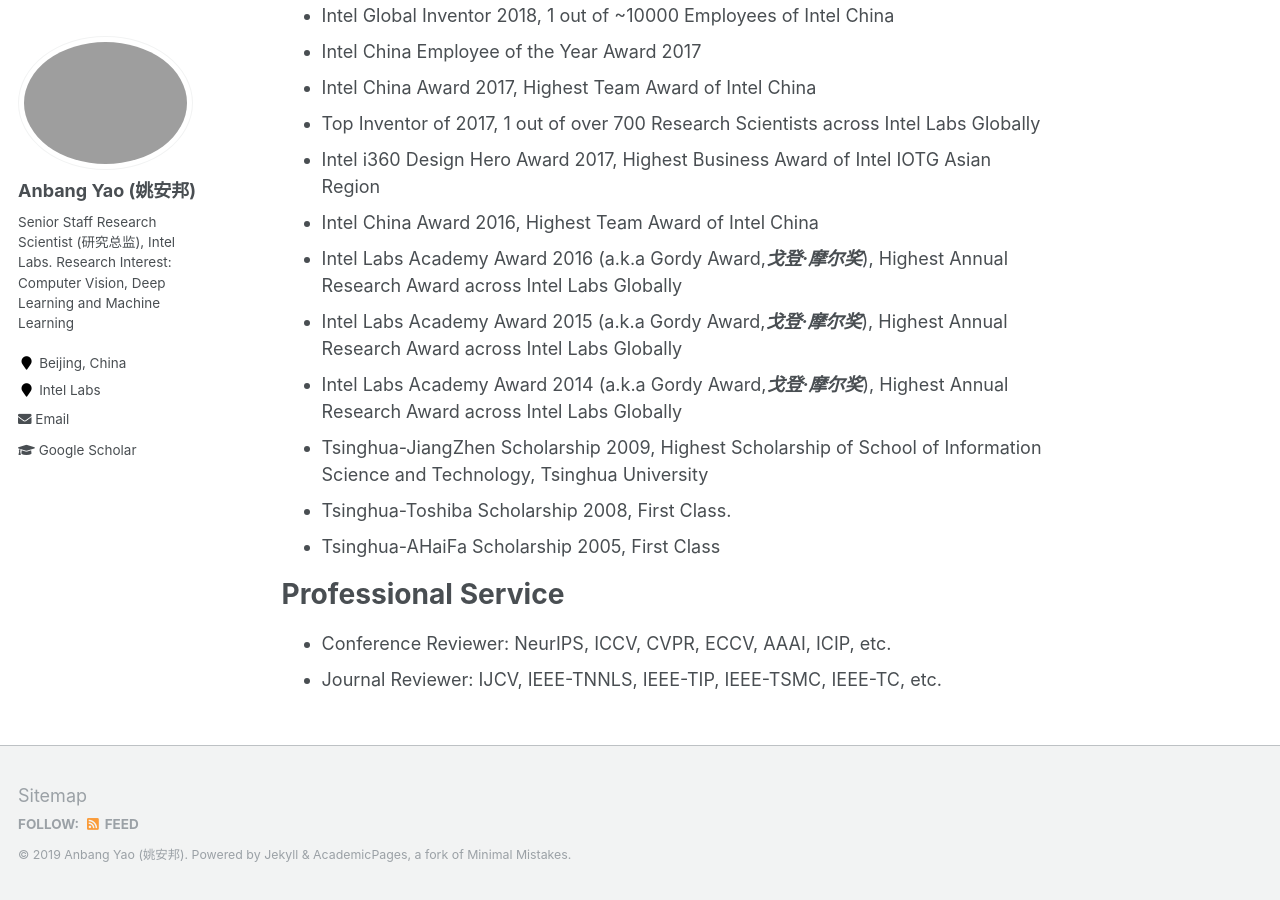
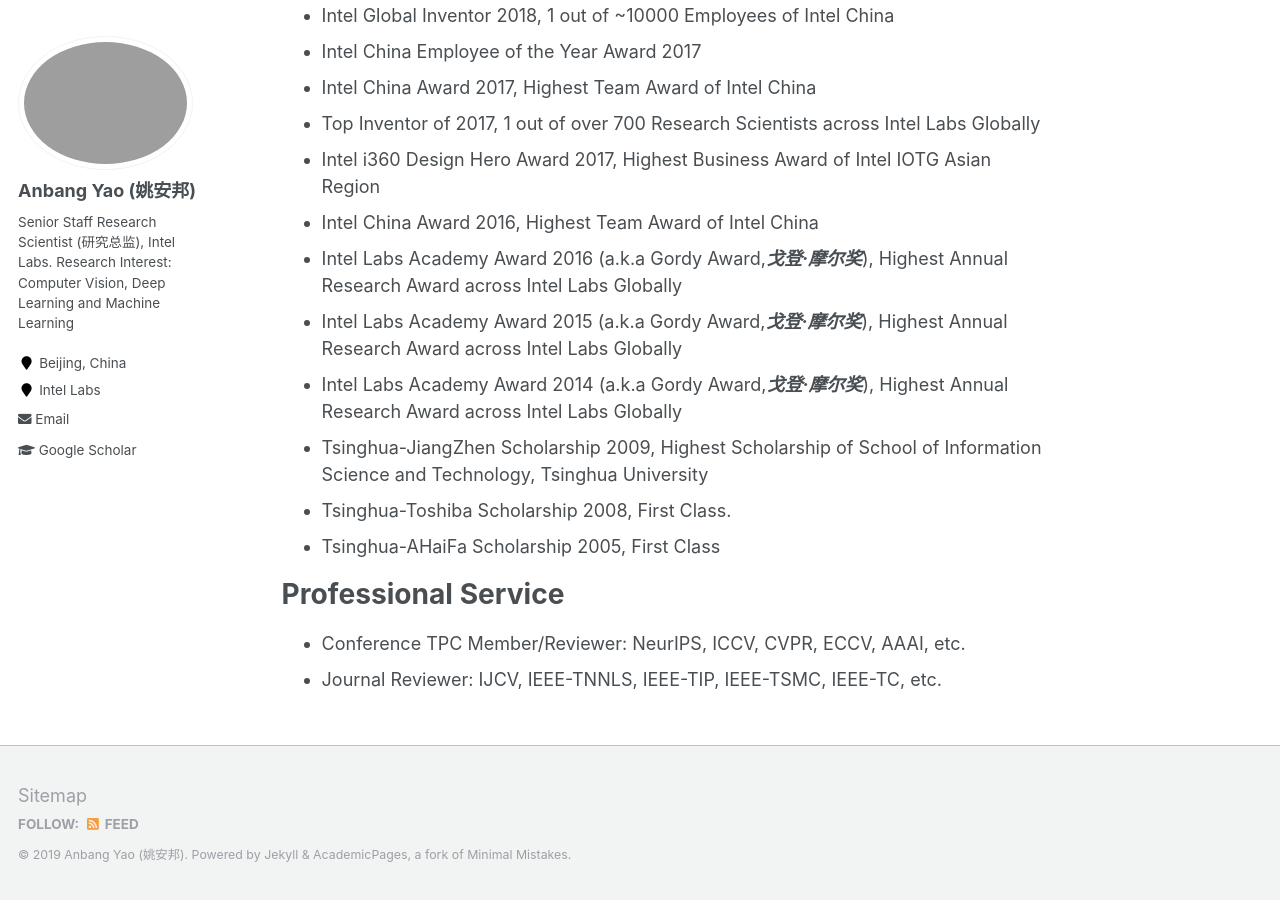
Before and after one commit to YaoAnbang/YaoAnbang.github.io, a Jekyll site: the page built from _pages/about.md, in a window 1280 px wide and 900 px high, scrolled down 4049 px. Built offline with Jekyll 4.4.1, drawn with Linux system fonts in a browser that asks for light colours.

Commit message:
Update about.md

```diff
--- a/_pages/about.md
+++ b/_pages/about.md
@@ -113,5 +113,5 @@
 Professional Service
 =====
 
-+ Conference Reviewer: NeurIPS, ICCV, CVPR, ECCV, AAAI, ICIP, etc.
++ Conference TPC Member/Reviewer: NeurIPS, ICCV, CVPR, ECCV, AAAI, etc.
 + Journal Reviewer: IJCV, IEEE-TNNLS, IEEE-TIP, IEEE-TSMC, IEEE-TC, etc.
```
